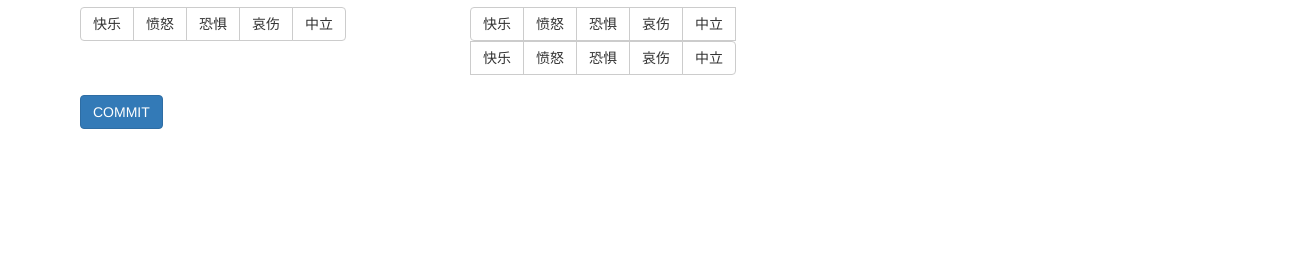
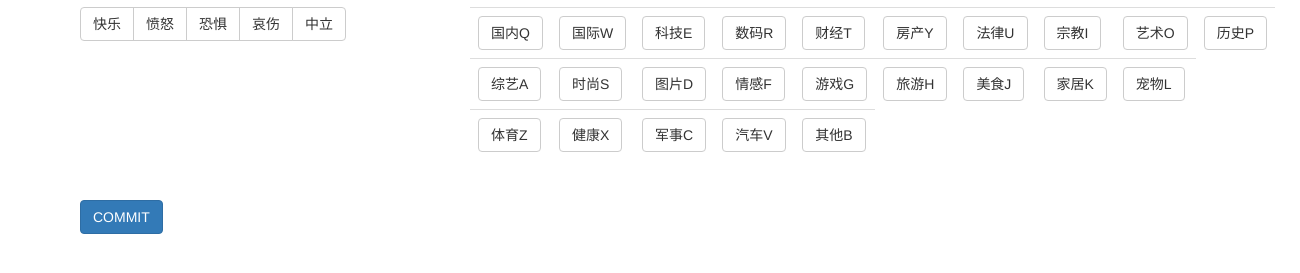
Before and after one commit to multiangle/WeiboManualClassifier, an Electron app: page sections/main.html in a window 1300 px wide. Shown: the part 247-520 px from the top of the page. Drawn offline with nearby package versions, Linux system fonts and the light colour scheme.

Commit message:
完成微博的类别设置

```diff
--- a/main.js
+++ b/main.js
@@ -18,7 +18,7 @@ app.on('window-all-closed', () => {
 
 function createWindow() {
     main_win = new BrowserWindow({
-        width: 1200,
+        width: 1300,
         height: 600,
         backgroundColor: '#FFEEBF',
         show: false
--- a/sections/main.html
+++ b/sections/main.html
@@ -117,22 +117,40 @@
                     <button class="btn btn-default ebtn" type="button" id='key-t'>中立</button>
                 </div>
             </div>
-            <div class="col-sm-7">
+            <div class="col-sm-8">
                 <h2>Category</h2>
-                <div class="btn-group" id="category">
-
-                    <button class="btn btn-default ebtn" type="button" id='key-y'>快乐</button>
-                    <button class="btn btn-default ebtn" type="button" id='key-w'>愤怒</button>
-                    <button class="btn btn-default ebtn" type="button" id='key-e'>恐惧</button>
-                    <button class="btn btn-default ebtn" type="button" id='key-r'>哀伤</button>
-                    <button class="btn btn-default ebtn" type="button" id='key-t'>中立</button>
-                    <br>
-                    <button class="btn btn-default ebtn" type="button" id='key-q'>快乐</button>
-                    <button class="btn btn-default ebtn" type="button" id='key-w'>愤怒</button>
-                    <button class="btn btn-default ebtn" type="button" id='key-e'>恐惧</button>
-                    <button class="btn btn-default ebtn" type="button" id='key-r'>哀伤</button>
-                    <button class="btn btn-default ebtn" type="button" id='key-t'>中立</button>
-                </div>
+                <table class="table">
+                <tr>
+                    <td><button class="btn btn-default cbtn" type="button" id='key-Q'>国内Q</button></td>
+                    <td><button class="btn btn-default cbtn" type="button" id='key-W'>国际W</button></td>
+                    <td><button class="btn btn-default cbtn" type="button" id='key-E'>科技E</button></td>
+                    <td><button class="btn btn-default cbtn" type="button" id='key-R'>数码R</button></td>
+                    <td><button class="btn btn-default cbtn" type="button" id='key-T'>财经T</button></td>
+                    <td><button class="btn btn-default cbtn" type="button" id='key-Y'>房产Y</button></td>
+                    <td><button class="btn btn-default cbtn" type="button" id='key-U'>法律U</button></td>
+                    <td><button class="btn btn-default cbtn" type="button" id='key-I'>宗教I</button></td>
+                    <td><button class="btn btn-default cbtn" type="button" id='key-O'>艺术O</button></td>
+                    <td><button class="btn btn-default cbtn" type="button" id='key-P'>历史P</button></td>
+                </tr>
+                <tr>
+                    <td><button class="btn btn-default cbtn" type="button" id='key-A'>综艺A</button></td>
+                    <td><button class="btn btn-default cbtn" type="button" id='key-S'>时尚S</button></td>
+                    <td><button class="btn btn-default cbtn" type="button" id='key-D'>图片D</button></td>
+                    <td><button class="btn btn-default cbtn" type="button" id='key-F'>情感F</button></td>
+                    <td><button class="btn btn-default cbtn" type="button" id='key-G'>游戏G</button></td>
+                    <td><button class="btn btn-default cbtn" type="button" id='key-H'>旅游H</button></td>
+                    <td><button class="btn btn-default cbtn" type="button" id='key-J'>美食J</button></td>
+                    <td><button class="btn btn-default cbtn" type="button" id='key-K'>家居K</button></td>
+                    <td><button class="btn btn-default cbtn" type="button" id='key-L'>宠物L</button></td>
+                </tr>
+                <tr>
+                    <td><button class="btn btn-default cbtn" type="button" id='key-Z'>体育Z</button></td>
+                    <td><button class="btn btn-default cbtn" type="button" id='key-X'>健康X</button></td>
+                    <td><button class="btn btn-default cbtn" type="button" id='key-C'>军事C</button></td>
+                    <td><button class="btn btn-default cbtn" type="button" id='key-V'>汽车V</button></td>
+                    <td><button class="btn btn-default cbtn" type="button" id='key-B'>其他B</button></td>
+                </tr>
+                </table>
             </div>
         </div>
         <div class="row clearfix" id="commit_div" style="margin-top:20px">
```
